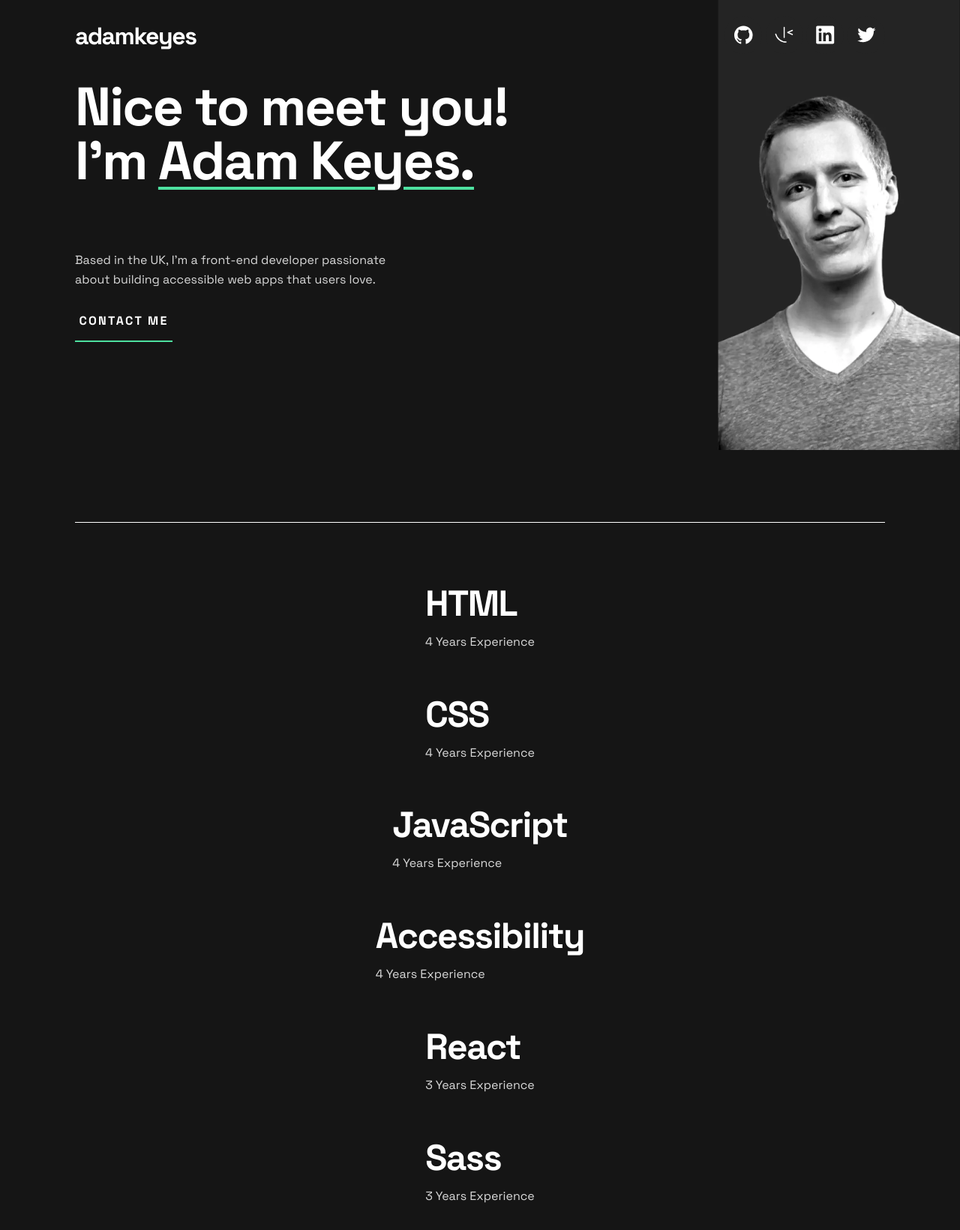
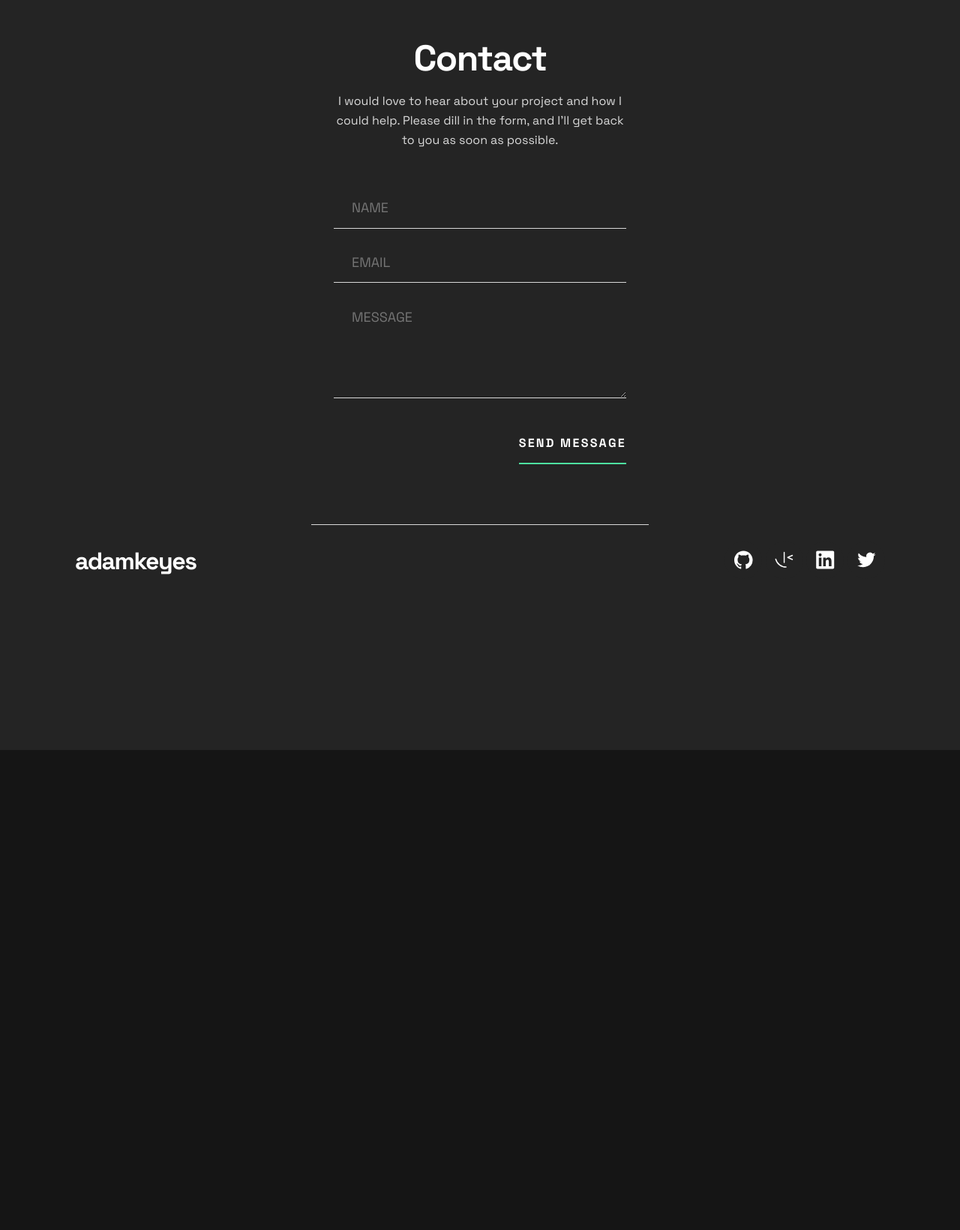
Before and after one commit to juanmaurente/single-page-developer-portfolio, a plain HTML site: page index.html in a window 1280 px wide. Shown: the whole page at 75% size. After the commit the page ends 1000 px from the top, so only its background shows below. Drawn offline with Linux system fonts and the light colour scheme.

Commit message:
contact component ready

```diff
--- a/css/styles.css
+++ b/css/styles.css
@@ -55,6 +55,9 @@ h3 {
 	padding: 0 3rem;
 }
 
+.container-dark-grey {
+	background-color: var(--color-Dark-Grey);
+}
 @media screen and (min-width: 1440px) {
 	.container {
 		margin: 0 auto;
@@ -202,7 +205,6 @@ h3 {
 }
 
 .card-button {
-	width: 13rem;
 	background-color: rgba(0, 0, 0, 0);
 	border: 0;
 	border-bottom: 2px solid var(--color-Green);
@@ -411,3 +413,92 @@ h3 {
 		max-width: 540px;
 	}
 }
+
+/* Contact */
+.contact-container {
+	background-color: var(--color-Dark-Grey);
+	display: block;
+	justify-content: center;
+	align-items: center;
+	text-align: center;
+	padding-top: 5rem;
+	max-width: 1140px;
+	margin: 0 auto;
+	padding: 5rem 3rem 0 3rem;
+	height: 70rem;
+}
+.contact-header h2 {
+	margin: 0;
+}
+
+.contact-container p {
+	color: var(--color-Grey);
+	font-size: 1.6rem;
+	line-height: 2.6rem;
+}
+
+form {
+	padding-top: 5rem;
+	display: flex;
+	flex-direction: column;
+	padding-bottom: 9rem;
+	border-bottom: 1px solid var(--color-Grey);
+}
+
+form input,
+textarea {
+	background-color: #24242400;
+	border: 0;
+	border-bottom: 1px solid var(--color-Grey);
+	padding-bottom: 1.6rem;
+	padding-left: 2.4rem;
+	margin-bottom: 3.4rem;
+}
+
+textarea {
+	resize: vertical;
+	min-height: 120px;
+}
+
+.contact-button {
+	align-self: flex-end;
+}
+
+.footer {
+	height: 30rem;
+}
+
+@media (min-width: 768px) {
+	.contact-container {
+		max-width: 45rem;
+		border-bottom: 1px solid var(--color-Grey);
+	}
+
+	form {
+		border: 0;
+	}
+}
+
+@media (min-width: 1440px) {
+	.contact-container {
+		max-width: 1110px;
+		display: grid;
+		grid-template-columns: repeat(2, 45rem);
+		grid-gap: 22rem;
+		align-items: start;
+		padding-top: 5rem;
+		text-align: left;
+	}
+
+	.contact-header {
+		grid-column: 1 / span 1;
+		grid-row: 1 / span 1;
+	}
+
+	form {
+		padding-top: 0;
+		grid-column: 2 / span 1;
+		grid-row: 1 / span 1;
+		border: 0;
+	}
+}
--- a/index.html
+++ b/index.html
@@ -25,7 +25,41 @@
 		<title>Frontend Mentor | Single-page developer portfolio</title>
 	</head>
 	<body>
-		<nav class="navbar-container container">
+		<div class="container-dark-grey">
+			<div class="contact-container">
+				<div class="contact-header">
+					<h2>Contact</h2>
+					<p>
+						I would love to hear about your project and how I could
+						help. Please dill in the form, and I'll get back to you
+						as soon as possible.
+					</p>
+				</div>
+				<form action="">
+					<input
+						type="text"
+						name="name"
+						id="name"
+						placeholder="NAME"
+					/>
+					<input
+						type="email"
+						name="email"
+						id="email"
+						placeholder="EMAIL"
+					/>
+					<textarea
+						name="message"
+						id="message"
+						rows="3"
+						placeholder="MESSAGE"
+					></textarea>
+					<button class="card-button contact-button">
+						<a href="">SEND MESSAGE</a>
+					</button>
+				</form>
+			</div>
+			<nav class="navbar-container container footer">
 				<div class="navbar-logo">
 					<h3>adamkeyes</h3>
 				</div>
@@ -60,66 +94,6 @@
 					</span>
 				</div>
 			</nav>
-
-		<div class="container">
-			<div class="photo-container">
-				<picture>
-					<source
-						media="(min-width: 1440px)"
-						srcset="./assets/images/image-profile-desktop.webp"
-					/>
-					<source media="(min-width: 768px)"
-					srcset="./assets/images/image-profile-tablet.webp"" />
-					<img
-						src="./assets/images/image-profile-mobile.webp"
-						alt=""
-					/>
-				</picture>
 		</div>
-			<div class="card">
-				<div class="card-title">
-					<h1>
-						Nice to meet you! I’m
-						<span class="card-name">Adam Keyes.</span>
-					</h1>
-				</div>
-				<p class="card-description">
-					Based in the UK, I’m a front-end developer passionate about
-					building accessible web apps that users love.
-				</p>
-				<button class="card-button">
-					<a href="">Contact me</a>
-				</button>
-			</div>
-		</div>
-
-		<section class="container">
-			<div class="experience-container">
-				<div class="experience-item">
-					<h2>HTML</h2>
-					<p>4 Years Experience</p>
-				</div>
-				<div class="experience-item">
-					<h2>CSS</h2>
-					<p>4 Years Experience</p>
-				</div>
-				<div class="experience-item">
-					<h2>JavaScript</h2>
-					<p>4 Years Experience</p>
-				</div>
-				<div class="experience-item">
-					<h2>Accessibility</h2>
-					<p>4 Years Experience</p>
-				</div>
-				<div class="experience-item">
-					<h2>React</h2>
-					<p>3 Years Experience</p>
-				</div>
-				<div class="experience-item">
-					<h2>Sass</h2>
-					<p>3 Years Experience</p>
-				</div>
-			</div>
-		</section>
 	</body>
 </html>
```
Also changed, not shown: components/projects.html (added, +201 -0 lines). Lines whose indentation alone changed are shown as unchanged.
